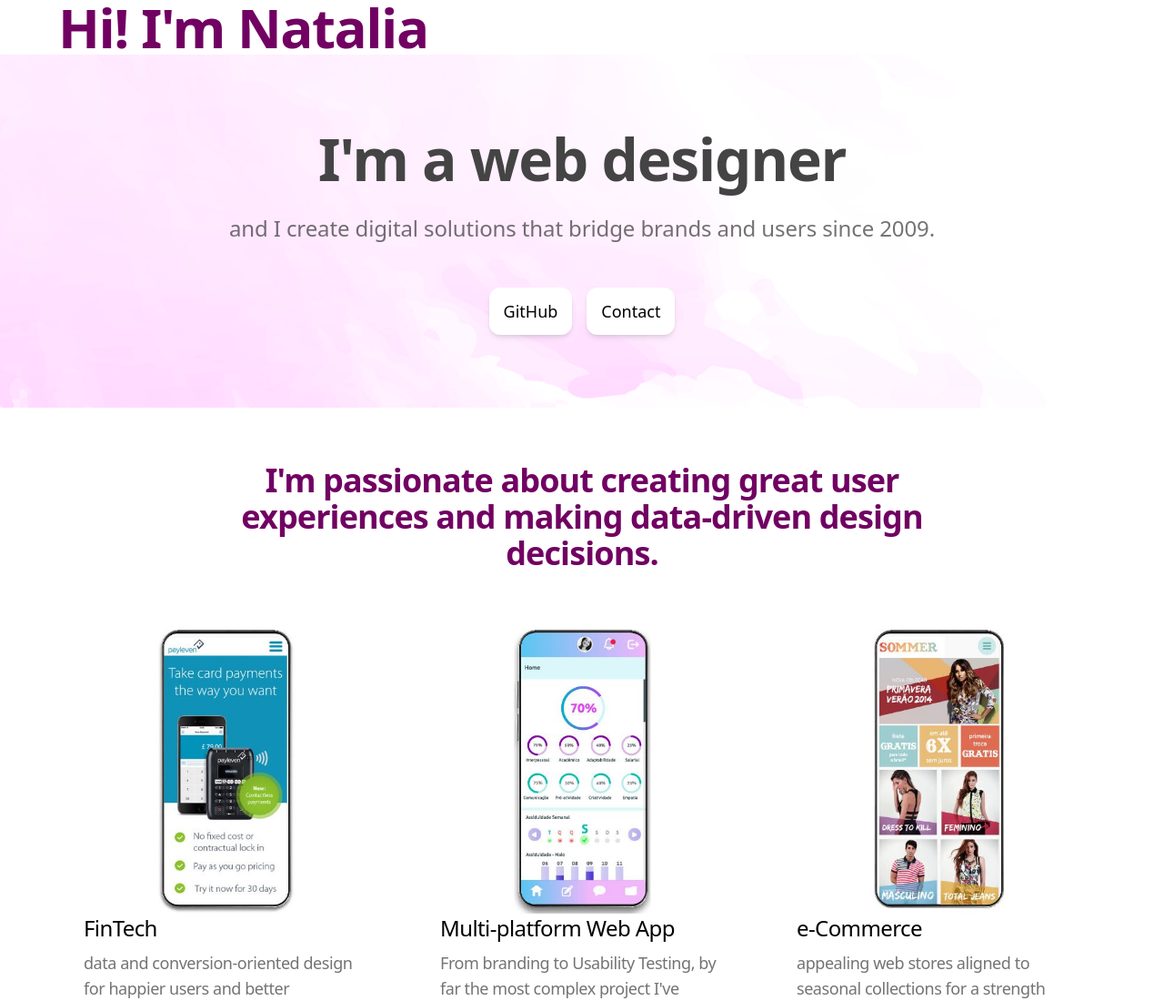
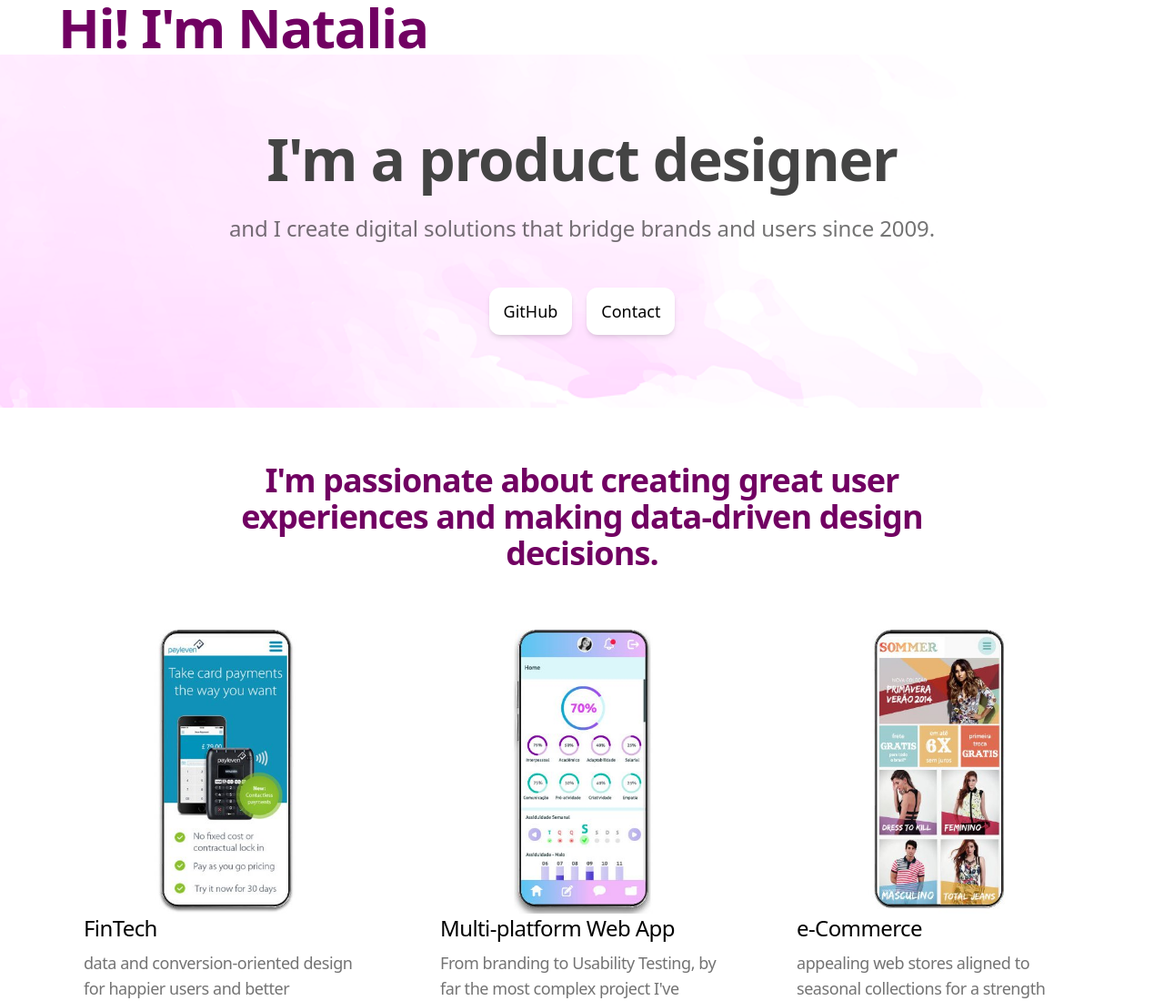
Before and after one commit to NataliaIO/natalialassance.com, an Astro site: page / in a window 1280 px wide. Shown: the top 1100 px of the page at 91% size. Built offline with nearby package versions, Linux system fonts and the light colour scheme; Astro itself is replaced by a stand-in of ours.

Commit message:
hero txt adjust

```diff
--- a/src/components/hero.astro
+++ b/src/components/hero.astro
@@ -8,7 +8,7 @@ import Button from "./ui/button.astro";
 >
   <header class="inline-flex items-center gap-6 flex-col">
     <h1 class="text-[#444444] font-bold text-[64px] text-center tracking-[-1.28px] leading-[70.4px]">
-      I'm a web designer
+      I'm a product designer
     </h1>
 
     <p class="text-[#0000008c] font-medium text-2xl text-center tracking-[-0.12px] leading-[33.6px] max-w-[960px]">
```
